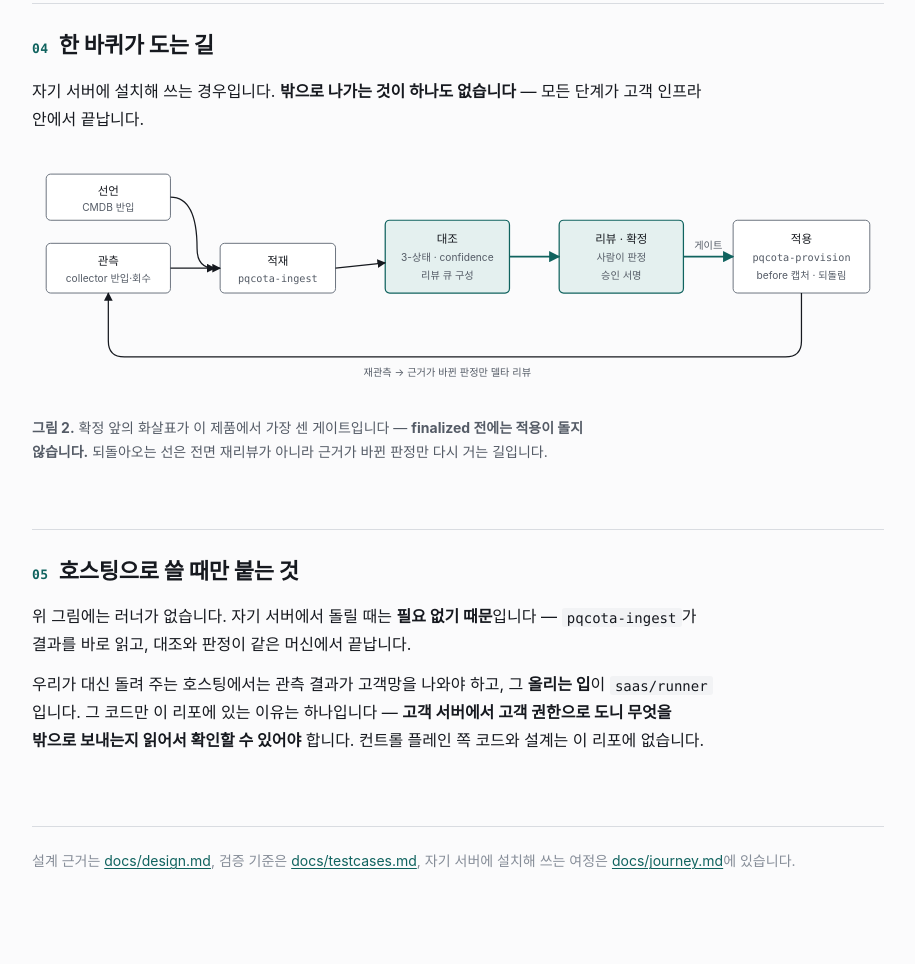
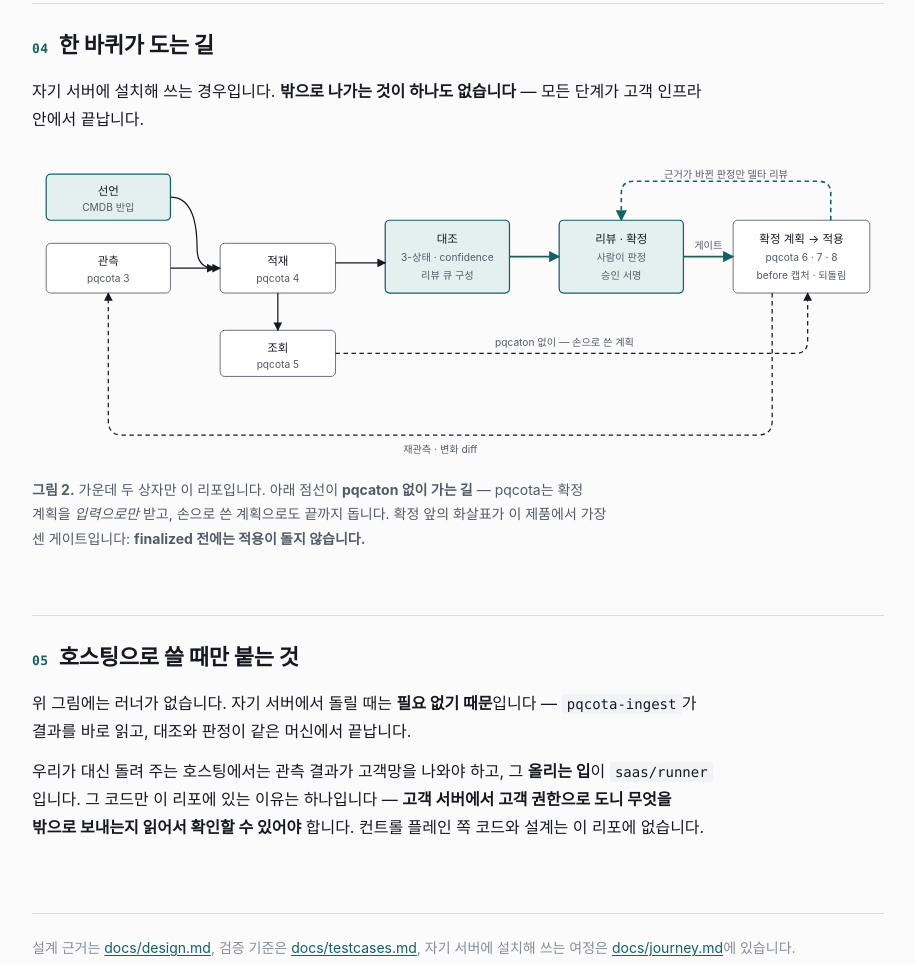
Before and after one commit to sntsoftgit/pqcaton, a plain HTML site: page docs/architecture.html in a window 1280 px wide. Shown: the part 2878-3842 px from the top of the page, without its empty margins (182-1097 px from the left). Drawn offline with Linux system fonts and the light colour scheme.

Commit message:
한눈에 그림이 pqcota 여정을 통째로 담게 한다
pqcota 여정과 나란히 놓고 보니 접근 준비·위임 수신·적재·조회·생성을 빠뜨렸고, 무엇보다
「pqcota의 확정 계획은 비어 있는 자리」라는 관계가 안 보였다. 그 자리를 채우는 것이
이 리포인데 그림이 그 말을 못 하고 있었다.

- journey.md 한눈에 — pqcota 1~9를 전부 담고, 이 리포의 상자만 갈라 표시한다
- 「pqcaton 없이 — 손으로 쓴 계획」 점선을 넣는다. 없어도 파이프라인은 안 끊긴다
- 되돌아오는 길이 둘로 갈리는 것을 표시한다 — 재관측은 pqcota로, 델타 리뷰는 리뷰 큐로
- 3절에 pqcota 쪽 상자 넷이 무엇이고 어디서 읽는지 적는다. 다시 설명하지는 않는다
- architecture.html 그림 2도 같은 관계로 맞춘다

```diff
--- a/docs/architecture.html
+++ b/docs/architecture.html
@@ -348,8 +348,8 @@
 
 <figure>
 <div class="scroll">
-<svg viewBox="0 0 960 260" role="img"
-     aria-label="선언 반입과 관측이 각각 들어와 적재된 뒤 대조되고, 리뷰 큐를 거쳐 확정되며, 확정된 계획만 적용으로 내려가고 다시 재관측으로 돌아오는 순환 흐름도">
+<svg viewBox="0 0 960 330" role="img"
+     aria-label="pqcota의 관측·적재·조회와 확정 계획·생성·적용 사이에 pqcaton의 선언·대조·리뷰 확정이 끼어드는 흐름도. 조회에서 확정 계획으로 가는 점선은 pqcaton 없이 손으로 쓴 계획으로 가는 길이다">
   <defs>
     <marker id="ar2" viewBox="0 0 10 10" refX="9" refY="5" markerWidth="7" markerHeight="7" orient="auto-start-reverse">
       <path d="M0,0 L10,5 L0,10 z" fill="currentColor"/>
@@ -359,17 +359,21 @@
     </marker>
   </defs>
 
-  <rect class="box-up" x="16"  y="86" width="140" height="56" rx="5"/>
-  <text class="lbl" x="86" y="110" text-anchor="middle">관측</text>
-  <text class="lbl-sm" x="86" y="130" text-anchor="middle">collector 반입·회수</text>
-
-  <rect class="box-up" x="16"  y="8" width="140" height="52" rx="5"/>
+  <rect class="box-us" x="16" y="8" width="140" height="52" rx="5"/>
   <text class="lbl" x="86" y="32" text-anchor="middle">선언</text>
   <text class="lbl-sm" x="86" y="50" text-anchor="middle">CMDB 반입</text>
 
+  <rect class="box-up" x="16" y="86" width="140" height="56" rx="5"/>
+  <text class="lbl" x="86" y="110" text-anchor="middle">관측</text>
+  <text class="lbl-sm" x="86" y="130" text-anchor="middle">pqcota 3</text>
+
   <rect class="box-up" x="212" y="86" width="130" height="56" rx="5"/>
   <text class="lbl" x="277" y="110" text-anchor="middle">적재</text>
-  <text class="lbl-mono" x="277" y="130" text-anchor="middle">pqcota-ingest</text>
+  <text class="lbl-sm" x="277" y="130" text-anchor="middle">pqcota 4</text>
+
+  <rect class="box-up" x="212" y="184" width="130" height="52" rx="5"/>
+  <text class="lbl" x="277" y="208" text-anchor="middle">조회</text>
+  <text class="lbl-sm" x="277" y="226" text-anchor="middle">pqcota 5</text>
 
   <rect class="box-us" x="398" y="60" width="140" height="82" rx="5"/>
   <text class="lbl" x="468" y="86" text-anchor="middle">대조</text>
@@ -382,26 +386,32 @@
   <text class="lbl-sm" x="664" y="126" text-anchor="middle">승인 서명</text>
 
   <rect class="box-up" x="790" y="60" width="154" height="82" rx="5"/>
-  <text class="lbl" x="867" y="86" text-anchor="middle">적용</text>
-  <text class="lbl-mono" x="867" y="106" text-anchor="middle">pqcota-provision</text>
+  <text class="lbl" x="867" y="86" text-anchor="middle">확정 계획 → 적용</text>
+  <text class="lbl-sm" x="867" y="106" text-anchor="middle">pqcota 6 · 7 · 8</text>
   <text class="lbl-sm" x="867" y="126" text-anchor="middle">before 캡처 · 되돌림</text>
 
-  <path class="flow" d="M156 114 L212 114" marker-end="url(#ar2)"/>
+  <path class="flow" d="M156 114 H212" marker-end="url(#ar2)"/>
   <path class="flow" d="M156 34 Q186 34 186 92 Q186 114 206 114" marker-end="url(#ar2)"/>
-  <path class="flow" d="M342 114 L398 108" marker-end="url(#ar2)"/>
-  <path class="flow-a" d="M538 101 L594 101" marker-end="url(#ar2a)"/>
-  <path class="flow-a" d="M734 101 L790 101" marker-end="url(#ar2a)"/>
+  <path class="flow" d="M342 108 H398" marker-end="url(#ar2)"/>
+  <path class="flow" d="M277 142 V184" marker-end="url(#ar2)"/>
+  <path class="flow-a" d="M538 101 H594" marker-end="url(#ar2a)"/>
+  <path class="flow-a" d="M734 101 H790" marker-end="url(#ar2a)"/>
   <text class="lbl-arrow" x="762" y="92" text-anchor="middle">게이트</text>
 
-  <path class="flow" d="M867 142 L867 196 Q867 214 849 214 L104 214 Q86 214 86 196 L86 142"
-        marker-end="url(#ar2)"/>
-  <text class="lbl-arrow" x="468" y="236" text-anchor="middle">재관측 → 근거가 바뀐 판정만 델타 리뷰</text>
+  <path class="flow" stroke-dasharray="5 4" d="M342 210 H860 Q874 210 874 196 V142" marker-end="url(#ar2)"/>
+  <text class="lbl-arrow" x="600" y="202" text-anchor="middle">pqcaton 없이 — 손으로 쓴 계획</text>
+
+  <path class="flow-a" stroke-dasharray="5 4" d="M900 60 V30 Q900 16 886 16 H678 Q664 16 664 30 V60" marker-end="url(#ar2a)"/>
+  <text class="lbl-arrow" x="782" y="12" text-anchor="middle">근거가 바뀐 판정만 델타 리뷰</text>
+
+  <path class="flow" stroke-dasharray="5 4" d="M834 142 V286 Q834 302 818 302 H102 Q86 302 86 286 V142" marker-end="url(#ar2)"/>
+  <text class="lbl-arrow" x="460" y="322" text-anchor="middle">재관측 · 변화 diff</text>
 </svg>
 </div>
 <figcaption>
-  <strong>그림 2.</strong> 확정 앞의 화살표가 이 제품에서 가장 센 게이트입니다 —
-  <strong>finalized 전에는 적용이 돌지 않습니다.</strong> 되돌아오는 선은 전면 재리뷰가 아니라
-  근거가 바뀐 판정만 다시 거는 길입니다.
+  <strong>그림 2.</strong> 가운데 두 상자만 이 리포입니다. 아래 점선이 <strong>pqcaton 없이 가는 길</strong>
+  — pqcota는 확정 계획을 <em>입력으로만</em> 받고, 손으로 쓴 계획으로도 끝까지 돕니다.
+  확정 앞의 화살표가 이 제품에서 가장 센 게이트입니다: <strong>finalized 전에는 적용이 돌지 않습니다.</strong>
 </figcaption>
 </figure>
 
```
Also changed, not shown: 1 other file.
